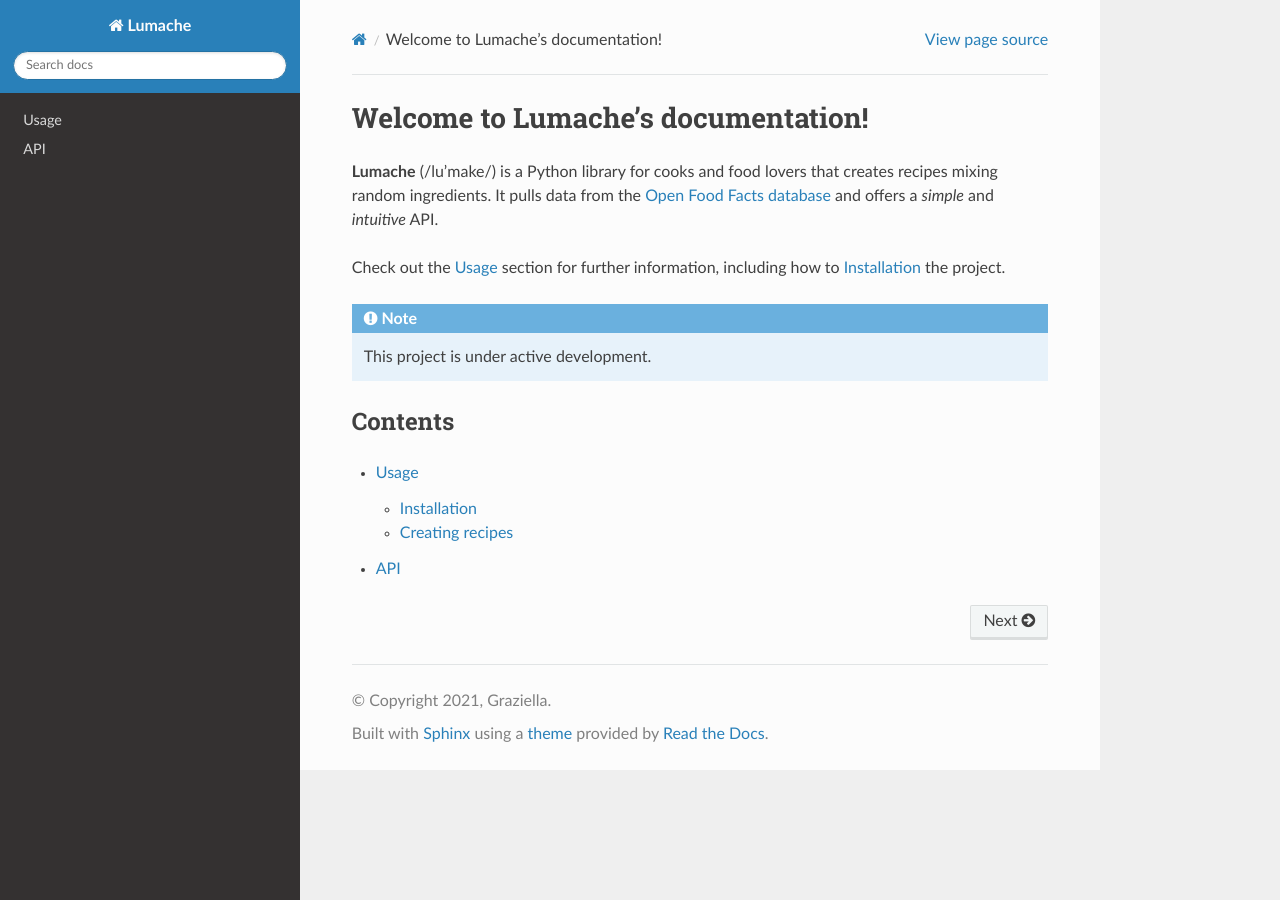
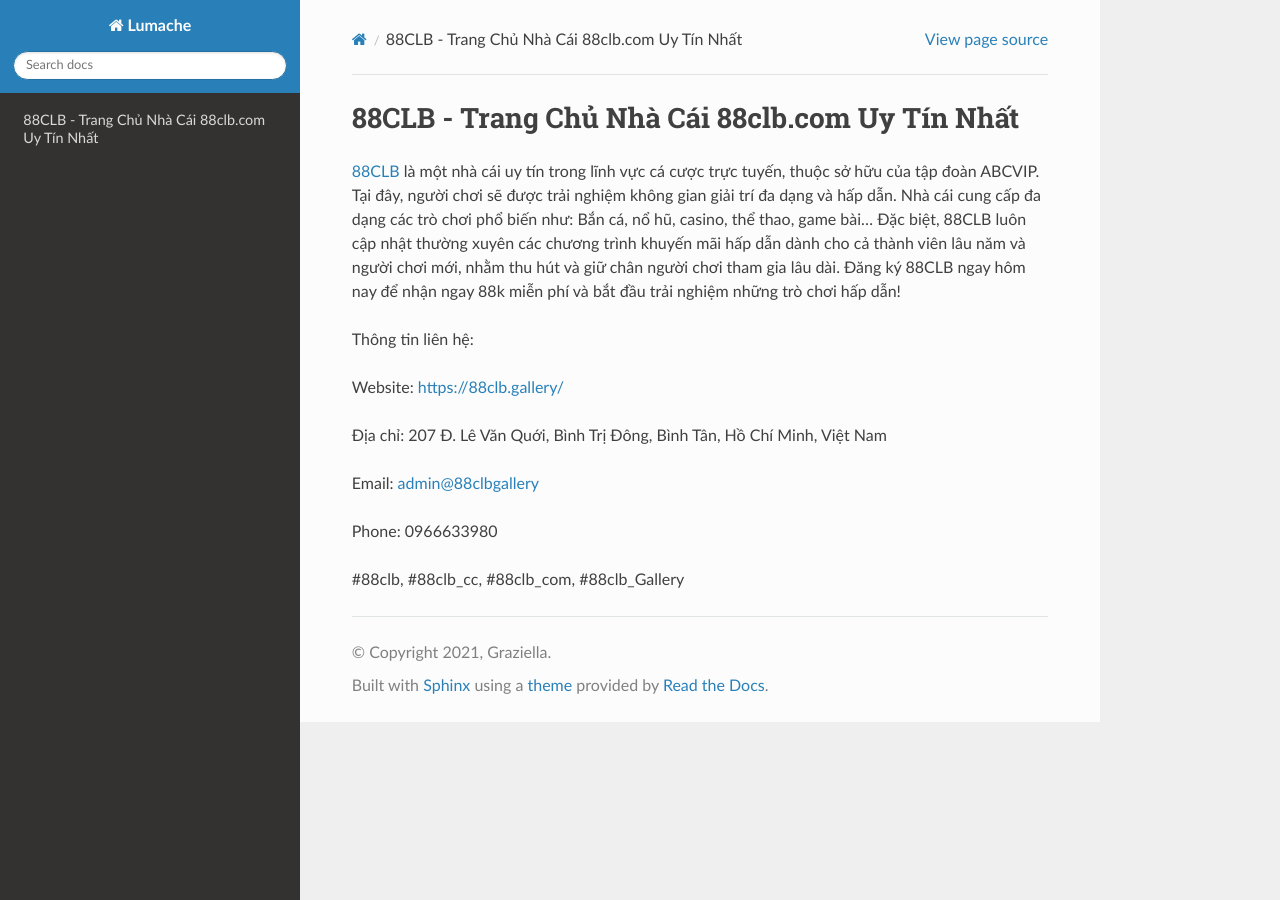
Before and after one commit to parkisngan19/88clbgallery1, a Sphinx documentation site: the page built from docs/source/index.rst, in a window 1280 px wide. Built offline with Sphinx 7.4.7 and the Read the Docs theme 3.1.0, drawn with Linux system fonts in a browser that asks for light colours.

Commit message:
Update index.rst

```diff
--- a/docs/source/index.rst
+++ b/docs/source/index.rst
@@ -1,22 +1,17 @@
-Welcome to Lumache's documentation!
+88CLB - Trang Chủ Nhà Cái 88clb.com Uy Tín Nhất
 ===================================
 
-**Lumache** (/lu'make/) is a Python library for cooks and food lovers
-that creates recipes mixing random ingredients.
-It pulls data from the `Open Food Facts database <https://world.openfoodfacts.org/>`_
-and offers a *simple* and *intuitive* API.
+`88CLB <https://88clb.gallery/>`_ là một nhà cái uy tín trong lĩnh vực cá cược trực tuyến, thuộc sở hữu của tập đoàn ABCVIP. Tại đây, người chơi sẽ được trải nghiệm không gian giải trí đa dạng và hấp dẫn. Nhà cái cung cấp đa dạng các trò chơi phổ biến như: Bắn cá, nổ hũ, casino, thể thao, game bài... Đặc biệt, 88CLB luôn cập nhật thường xuyên các chương trình khuyến mãi hấp dẫn dành cho cả thành viên lâu năm và người chơi mới, nhằm thu hút và giữ chân người chơi tham gia lâu dài.
+Đăng ký 88CLB ngay hôm nay để nhận ngay 88k miễn phí và bắt đầu trải nghiệm những trò chơi hấp dẫn!
 
-Check out the :doc:`usage` section for further information, including
-how to :ref:`installation` the project.
+Thông tin liên hệ:
 
-.. note::
+Website: https://88clb.gallery/
 
-   This project is under active development.
+Địa chỉ: 207 Đ. Lê Văn Quới, Bình Trị Đông, Bình Tân, Hồ Chí Minh, Việt Nam
 
-Contents
---------
+Email: admin@88clbgallery
 
-.. toctree::
+Phone: 0966633980
 
-   usage
-   api
+#88clb, #88clb_cc, #88clb_com, #88clb_Gallery
```
